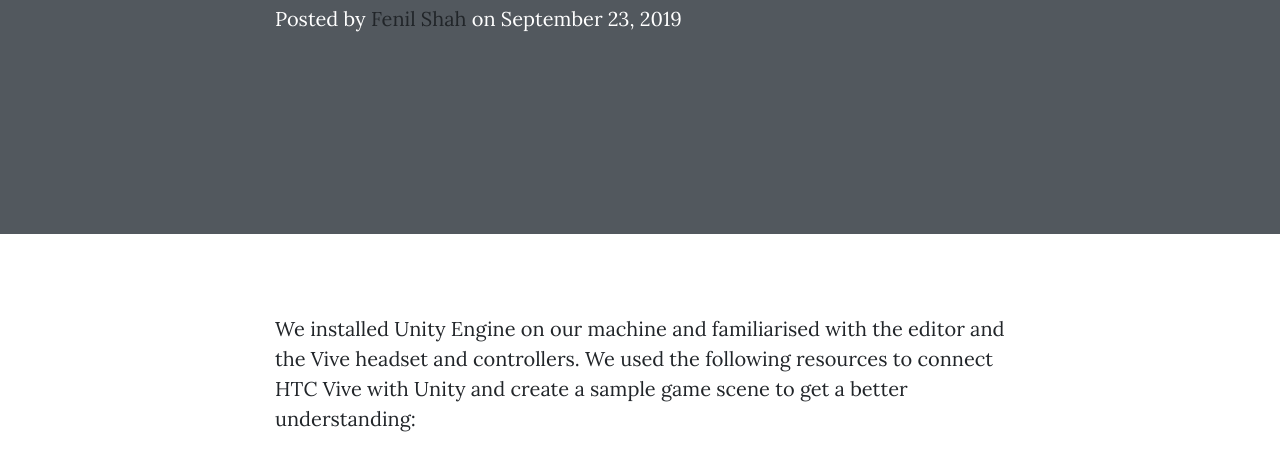
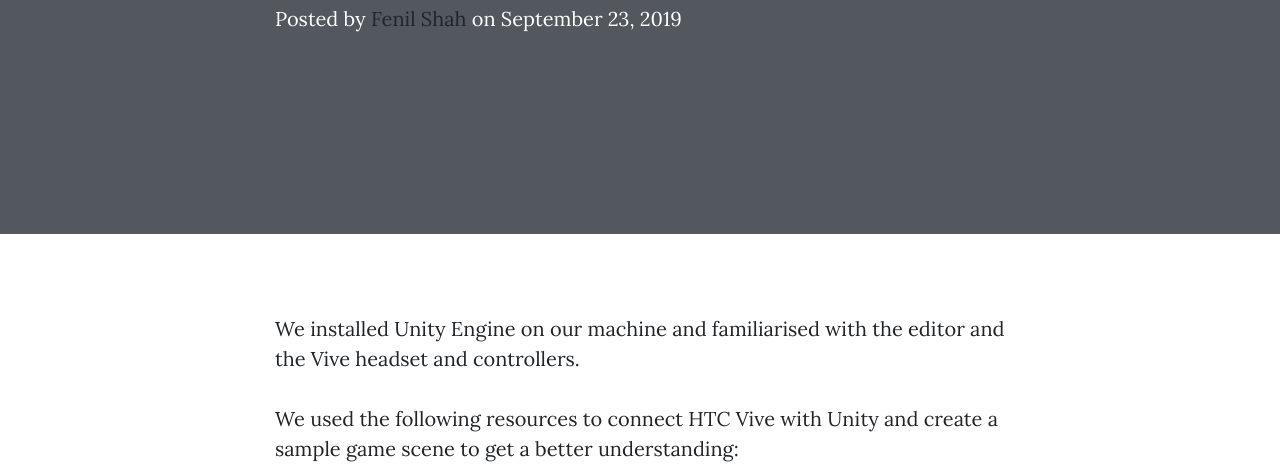
Before and after one commit to xr-games-infinitywar/xr-games-infinitywar.github.io, a website: page post4.html in a window 1280 px wide. Shown: the part 335-800 px from the top of the page. Drawn offline with nearby package versions, Linux system fonts and the light colour scheme.

Commit message:
Update post4.html

```diff
--- a/post4.html
+++ b/post4.html
@@ -75,7 +75,8 @@
     <div class="container">
       <div class="row">
         <div class="col-lg-8 col-md-10 mx-auto">
-          <p>We installed Unity Engine on our machine and familiarised with the editor and the Vive headset and controllers. We used the following resources to connect HTC Vive with Unity and create a sample game scene to get a better understanding: </p>
+          <p>We installed Unity Engine on our machine and familiarised with the editor and the Vive headset and controllers.</p>
+          <p>We used the following resources to connect HTC Vive with Unity and create a sample game scene to get a better understanding: </p>
           <ul>
             <li><a href="https://www.raywenderlich.com/9189-htc-vive-tutorial-for-unity">https://www.raywenderlich.com/9189-htc-vive-tutorial-for-unity</a></li>
             <li><a href="https://docs.unity3d.com/Manual/VROverview.html"> https://docs.unity3d.com/Manual/VROverview.html</a></li>
```
